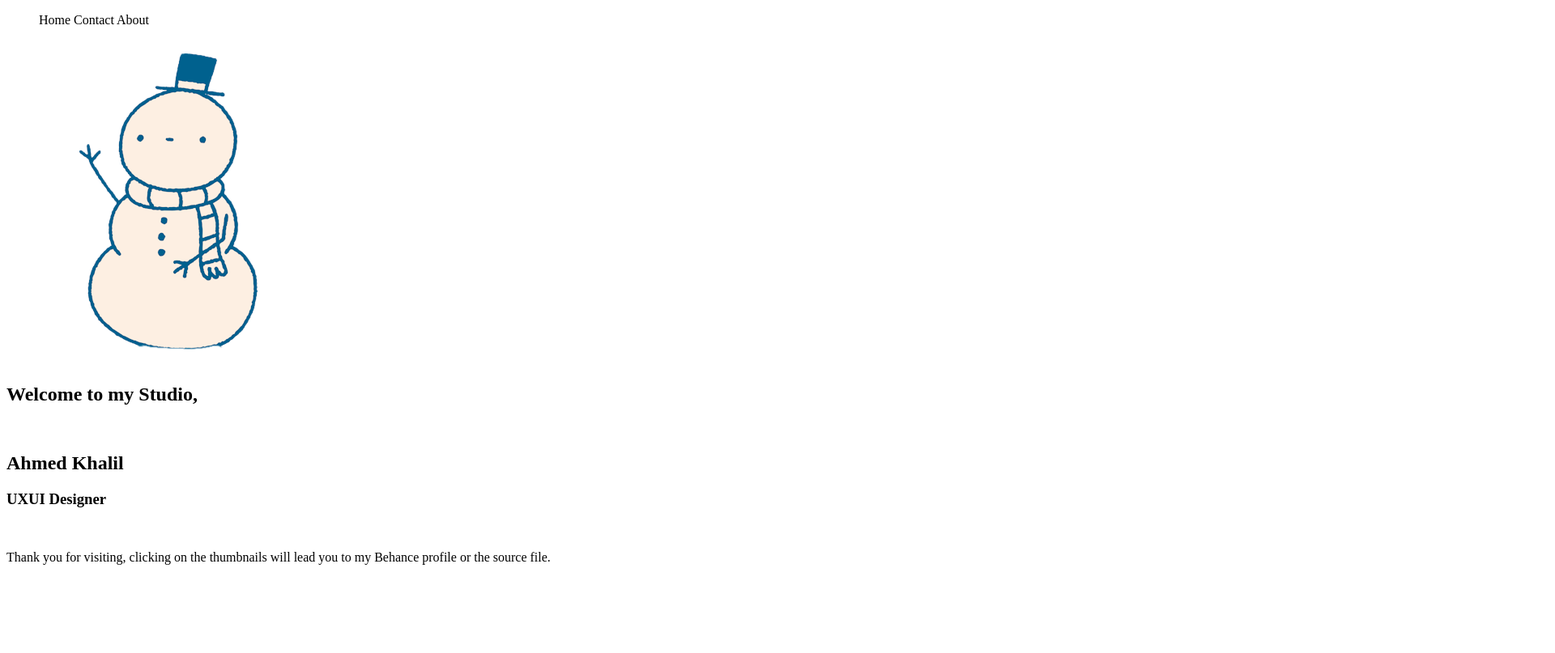
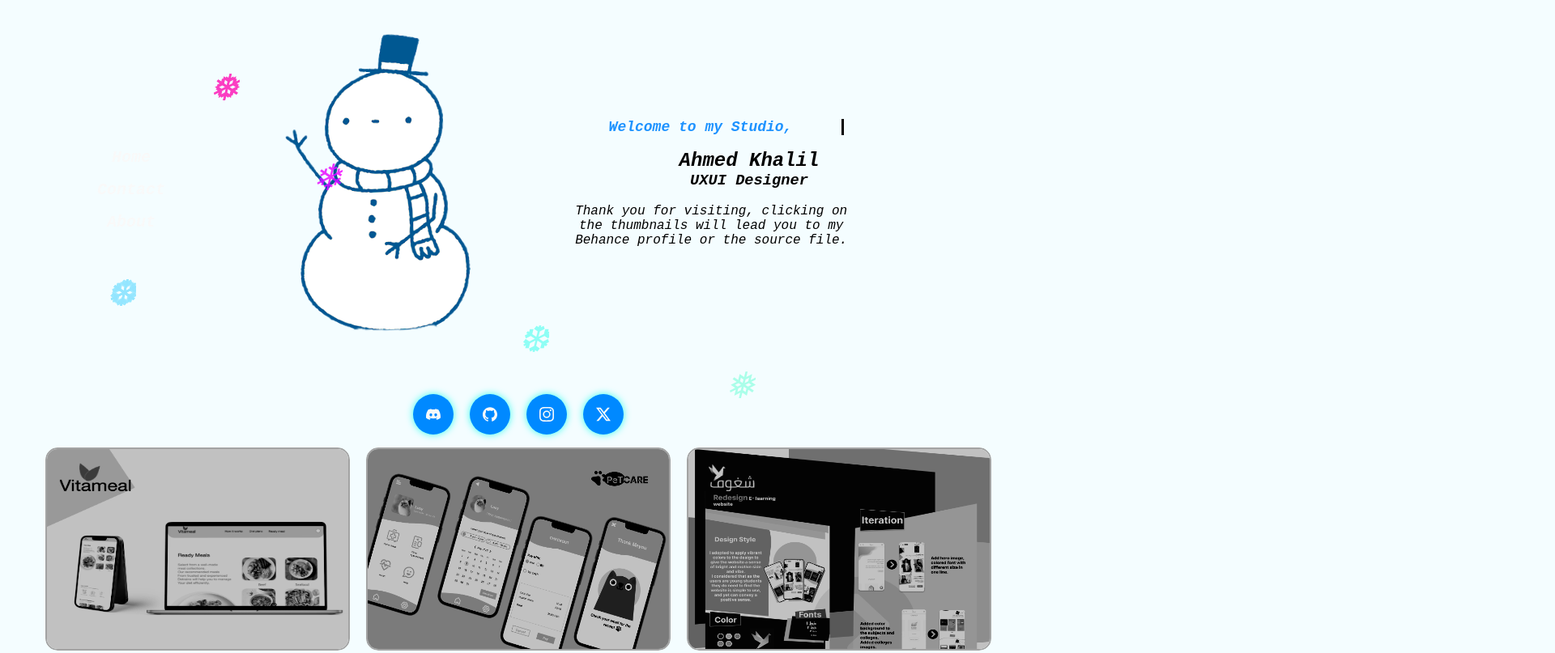
Before and after one commit to Khalil090/portfolio, a plain HTML site: page index.html in a window 1280 px wide. Shown: the top 807 px of the page at 81% size, 1920 px wide, since content can reach past the window. Drawn offline with nearby package versions, Linux system fonts and the light colour scheme.

Commit message:
index.html

```diff
--- a/index.html
+++ b/index.html
@@ -5,7 +5,7 @@
     <meta name="viewport" content="width=device-width, initial-scale=1.0">
     <meta name="Khalil" content="My portfolio">
     <title>My Portfolio</title>
-    <link rel="stylesheet" href="portfoliokh.css">
+    <link rel="stylesheet" href="My website.css">
 </head>
 <body>
     <section class="hero">
```
